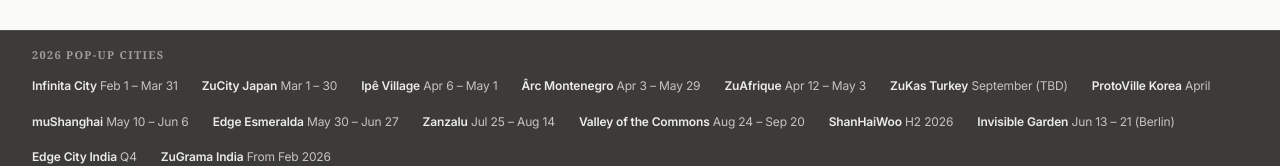
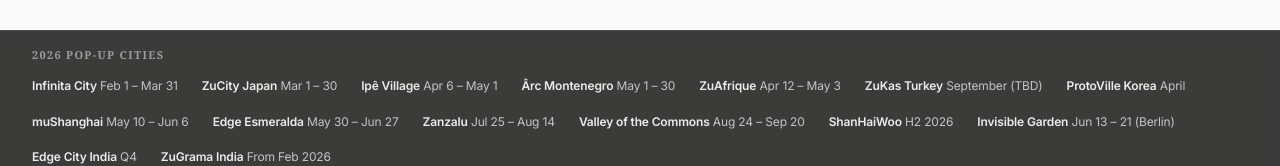
Before and after one commit to vrnvrn/zu, a Next.js app in the folder zuletter/: page /march-2026 in a window 1280 px wide. Shown: the part 763-929 px from the top of the page. Built offline with nearby package versions, Linux system fonts and the light colour scheme.

Commit message:
style(design): fix modal link hover visibility, add Editor's Corner CTA
- Add transform + box-shadow on modal link hover for better feedback
- Add transition to modal-link for smooth hover effect
- Add "Share your thoughts" mailto link to Editor's Corner modal

```diff
--- a/zuletter/app/march-2026/content.ts
+++ b/zuletter/app/march-2026/content.ts
@@ -39,6 +39,7 @@ People create spaces. Ethereum helps make those spaces resilient and durable. Sa
 This is the shift ahead. Moving from tools to systems, from systems to environments, and from environments to reality.
 
 Sanctuary needs technology. It also needs a place.`,
+    link: { url: 'mailto:hi@zuzone.org', text: 'Share your thoughts — hi@zuzone.org' },
   },
   burns: {
     id: 'burns',
@@ -246,7 +247,7 @@ export const popupCities: PopupCity[] = [
   { name: 'Infinita City', date: 'Feb 1 – Mar 31', url: 'https://infinita.city/' },
   { name: 'ZuCity Japan', date: 'Mar 1 – 30', url: 'https://zucity.org/' },
   { name: 'Ipê Village', date: 'Apr 6 – May 1', url: 'https://ipe.city/' },
-  { name: 'Ârc Montenegro', date: 'Apr 3 – May 29', url: 'https://luma.com/montenegro' },
+  { name: 'Ârc Montenegro', date: 'May 1 – 30', url: 'https://luma.com/montenegro' },
   { name: 'ZuAfrique', date: 'Apr 12 – May 3', url: 'https://zuafrique.com/' },
   { name: 'ZuKas Turkey', date: 'September (TBD)', url: 'https://zukas.city/' },
   { name: 'ProtoVille Korea', date: 'April', url: 'https://x.com/zuzones' },
--- a/zuletter/components/NewsletterContent.tsx
+++ b/zuletter/components/NewsletterContent.tsx
@@ -725,9 +725,10 @@ export default function NewsletterContent({ hubs, cards, cardPositions, popupCit
           display: inline-block; padding: 0.5rem 1rem;
           background: #2d6b5d; color: white; border-radius: 6px;
           font-size: 0.875rem; font-weight: 600; text-decoration: none;
+          transition: background 0.15s, transform 0.15s, box-shadow 0.15s;
         }
 
-        .modal-link:hover { background: #1a4a40; }
+        .modal-link:hover { background: #1a4a40; transform: translateY(-1px); box-shadow: 0 2px 8px rgba(45,107,93,0.4); }
 
         /* ---- Poll modal ---- */
         .poll-modal { max-width: 480px; }
```
